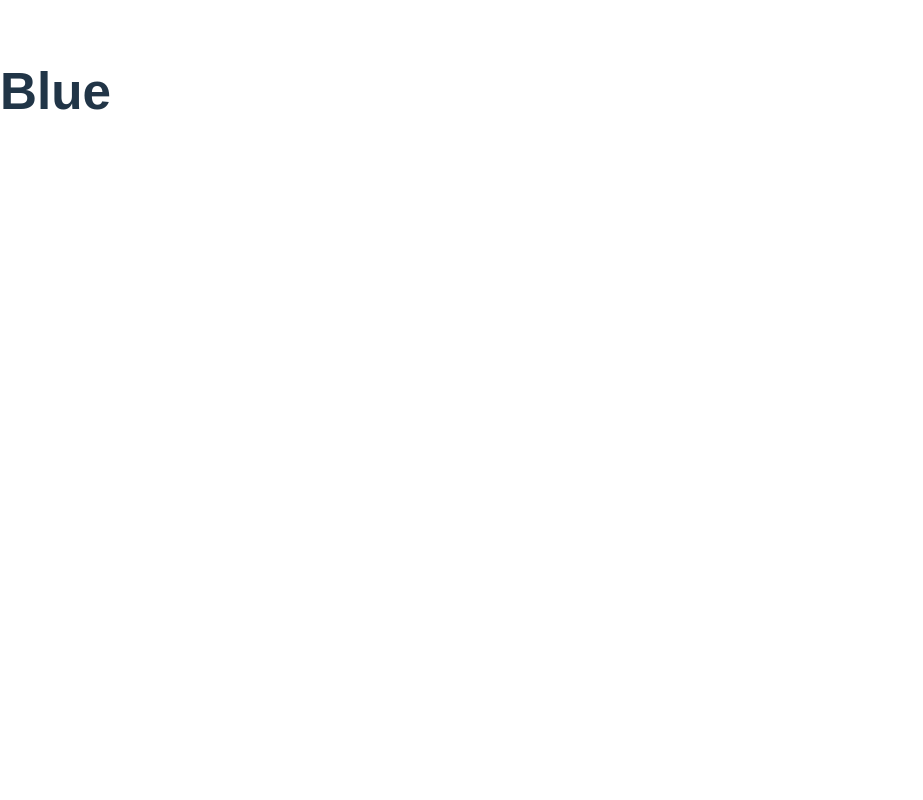
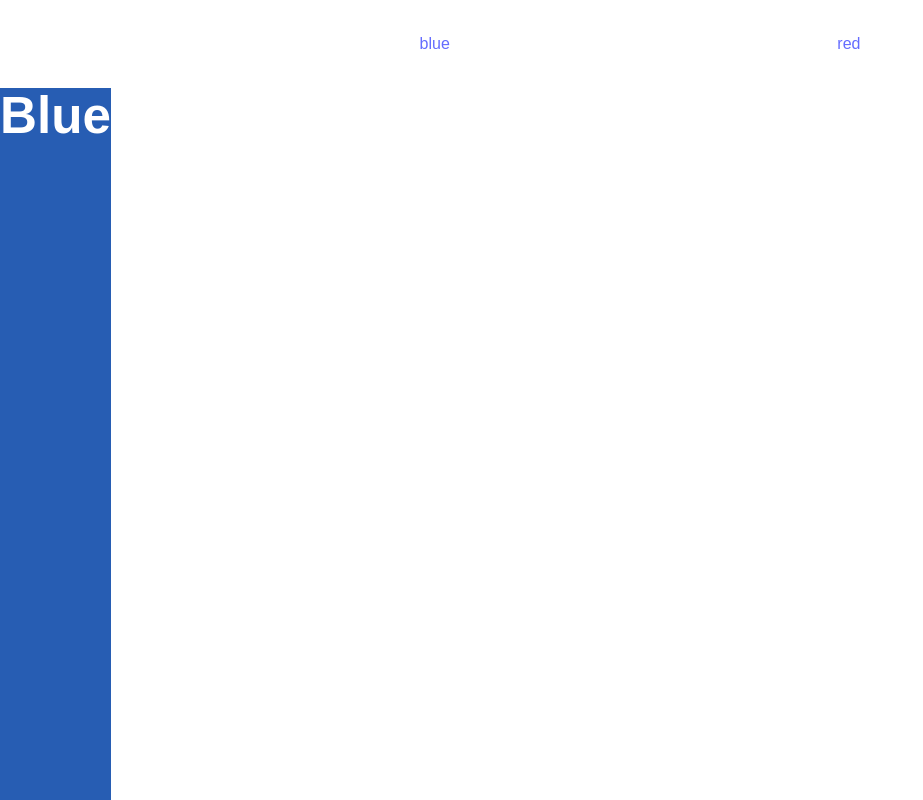
Before and after one commit to EmmaLaszlo/reactrouter, a React (Vite) app: page /blue in a window 1280 px wide. Shown: the whole page, without its empty margins (0-923 px from the left). Built offline with nearby package versions, Linux system fonts and the light colour scheme.

Commit message:
components for red and blue made

```diff
--- a/src/App.jsx
+++ b/src/App.jsx
@@ -1,15 +1,20 @@
 import './App.css'
-import { Routes, Route } from 'react-router-dom'
+import { Routes, Route, Link } from 'react-router-dom'
+import Blue from './components/Blue'
+import Red from './components/Red'
 
 function App() {
   return (
     <div id="container">
-      <div id="navbar">{/* navigation here */}</div>
+      <div id="navbar">
+        <Link to="/blue">blue</Link>
+        <Link to="/red">red</Link>
+      </div>
 
       <div id="main-section">
         <Routes>
-          <Route path="/blue" element={<h1>Blue</h1>} />
-          <Route path="/red" element={<h1>Red</h1>} />
+          <Route path="/blue" element={<Blue />} />
+          <Route path="/red" element={<Red />} />
         </Routes>
       </div>
     </div>
--- /dev/null
+++ b/src/components/Blue.jsx
@@ -0,0 +1,3 @@
+export default function Blue() {
+    return <h1 className="blue">Blue</h1>
+  }
--- /dev/null
+++ b/src/components/Red.jsx
@@ -0,0 +1,3 @@
+export default function Red() {
+    return <h1 className="red">Red</h1>
+  }
```
